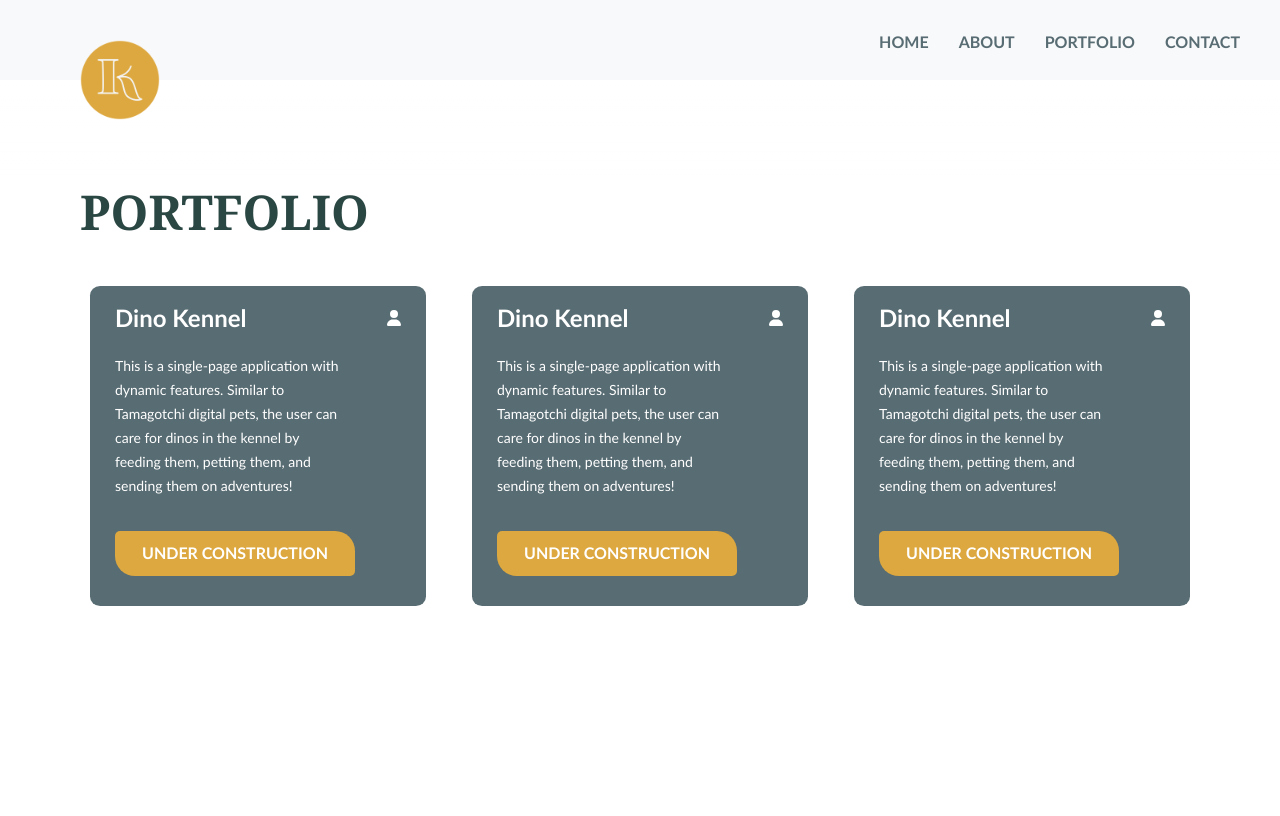
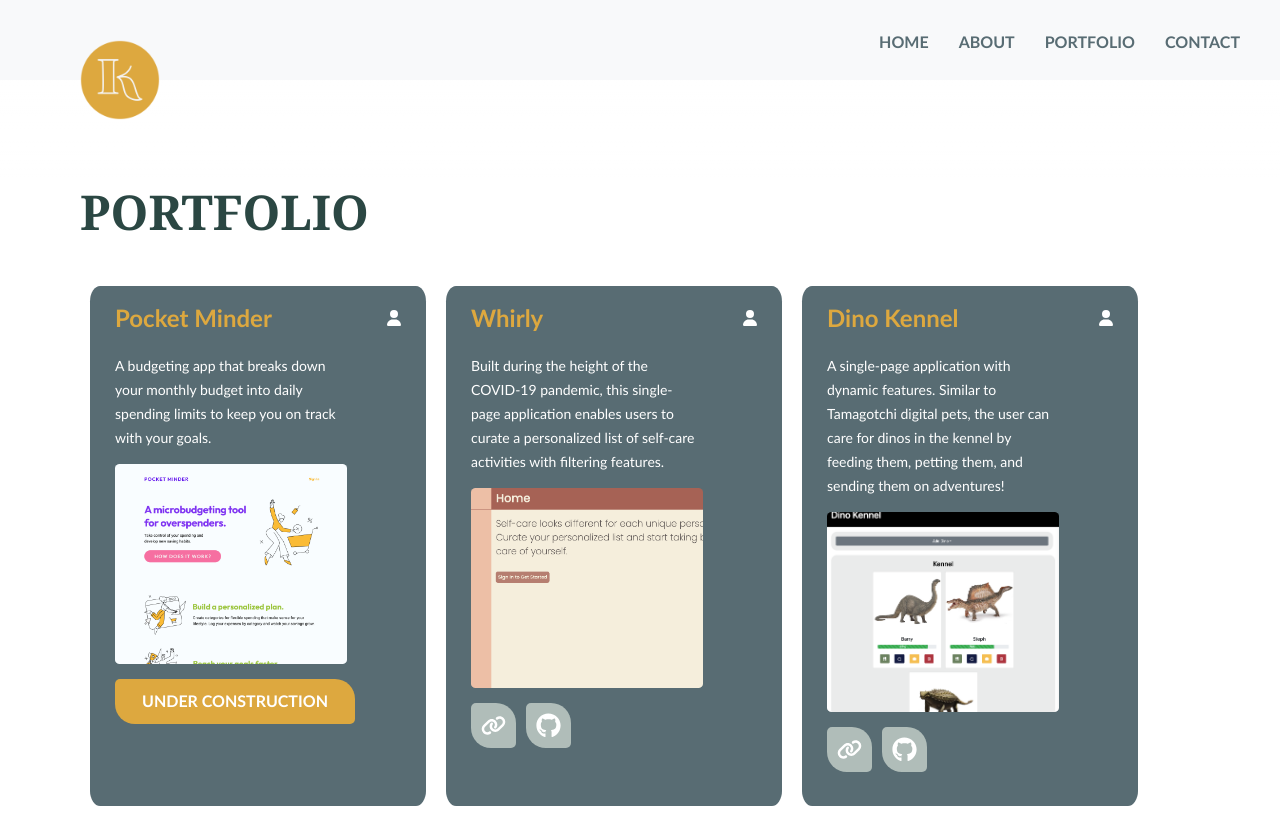
Before and after one commit to kaitvan/portfolio, a React (Vite) app: page /portfolio in a window 1280 px wide. Built offline with nearby package versions, Linux system fonts and the light colour scheme.

Commit message:
Update portfolio page with project content

```diff
--- a/src/components/ProjectCard.jsx
+++ b/src/components/ProjectCard.jsx
@@ -32,7 +32,6 @@ const ProjectCard = ({ project }) => {
 
   return (
     <div className={styles.card}>
-      {/* <img className={styles["card-image"]} src={DinoProject} /> */}
       <div className={styles.content}>
         <div>
           <div className={styles.title}>
@@ -40,6 +39,12 @@ const ProjectCard = ({ project }) => {
             <FontAwesomeIcon icon={faUser} />
           </div>
           <p className={styles.description}>{project.description}</p>
+          <div className={styles.screenshot}>
+            <img
+              src={`./src/assets/projects/${project.screenshot}.png`}
+              className={styles.image}
+            />
+          </div>
         </div>
         <div className={styles["btn-container"]}>
           {!project.inProgress && links}
--- a/src/components/ProjectCard.module.css
+++ b/src/components/ProjectCard.module.css
@@ -1,6 +1,6 @@
 .card {
-  width: 30%;
-  min-width: 270px;
+  min-width: 290px;
+  max-width: 30%;
   min-height: 300px;
   background: var(--color-medium-green);
   color: white;
@@ -24,12 +24,28 @@
 
 h2 {
   margin: 10px 0;
+  color: var(--color-dark-gold);
+  font-weight: bold;
 }
 
 .description {
   font-size: 14px;
   line-height: 24px;
   width: 80%;
+}
+
+.screenshot {
+  width: 90%;
+  border-radius: 3%;
+  height: 200px;
+  margin-bottom: 15px;
+}
+
+.image {
+  object-fit: cover;
+  width: 90%;
+  height: 200px;
+  border-radius: 2%;
 }
 
 .btn-container {
--- a/src/data/projects.js
+++ b/src/data/projects.js
@@ -1,16 +1,19 @@
 export const projects = [
   {
+    id: 1,
     title: "Pocket Minder",
-    screenshot: "",
-    description: "",
-    technologiesUsed: "",
+    screenshot: "pocket-minder",
+    description:
+      "A budgeting app that breaks down your monthly budget into daily spending limits to keep you on track with your goals.",
+    technologiesUsed: ["React", "TypeScript"],
     url: "",
-    githubUrl: "",
+    githubUrl: "https://github.com/kaitvan/pocket-minder",
     groupProject: false,
     inProgress: true,
-    isReady: false,
+    isReady: true,
   },
   {
+    id: 2,
     title: "Citizenship Quiz",
     screenshot: "",
     description: "",
@@ -22,16 +25,20 @@ export const projects = [
     isReady: false,
   },
   {
+    id: 3,
     title: "Whirly",
-    screenshot: "",
-    description: "",
-    technologiesUsed: "",
-    url: "",
-    githubUrl: "",
+    screenshot: "whirly",
+    description:
+      "Built during the height of the COVID-19 pandemic, this single-page application enables users to curate a personalized list of self-care activities with filtering features.",
+    technologiesUsed: ["React", "JavaScript"],
+    url: "https://whirly.netlify.app/",
+    githubUrl: "https://github.com/kaitvan/front-end-capstone",
     groupProject: false,
     inProgress: false,
+    isReady: true,
   },
   {
+    id: 4,
     title: "React Meals",
     screenshot: "",
     description: "",
@@ -43,10 +50,11 @@ export const projects = [
     isReady: false,
   },
   {
+    id: 5,
     title: "Dino Kennel",
-    screenshot: "dino-kennel.png",
+    screenshot: "dino-kennel",
     description:
-      "This is a single-page application with dynamic features. Similar to Tamagotchi digital pets, the user can care for dinos in the kennel by feeding them, petting them, and sending them on adventures!",
+      "A single-page application with dynamic features. Similar to Tamagotchi digital pets, the user can care for dinos in the kennel by feeding them, petting them, and sending them on adventures!",
     technologiesUsed: ["HTML", "CSS", "JavaScript"],
     url: "https://dino-kennel-kaitvan.netlify.app/",
     githubUrl: "https://github.com/kaitvan/dino-kennel",
@@ -55,6 +63,7 @@ export const projects = [
     isReady: true,
   },
   {
+    id: 6,
     title: "Joke Generator",
     screenshot: "",
     description: "",
@@ -66,6 +75,7 @@ export const projects = [
     isReady: false,
   },
   {
+    id: 7,
     title: "Snoopy Chat",
     screenshot: "",
     description: "",
@@ -77,6 +87,7 @@ export const projects = [
     isReady: false,
   },
   {
+    id: 8,
     title: "Tamagotchi",
     screenshot: "",
     description: "",
@@ -88,6 +99,7 @@ export const projects = [
     isReady: false,
   },
   {
+    id: 9,
     title: "Pet Adoption",
     screenshot: "",
     description: "",
@@ -99,6 +111,7 @@ export const projects = [
     isReady: false,
   },
   {
+    id: 10,
     title: "Sorting Hat",
     screenshot: "",
     description: "",
--- a/src/pages/Portfolio.jsx
+++ b/src/pages/Portfolio.jsx
@@ -1,5 +1,6 @@
 import styles from "./Portfolio.module.css";
 import ProjectCard from "../components/ProjectCard";
+import { projects } from "../data/projects";
 
 const PortfolioPage = () => {
   const project = {
@@ -19,9 +20,12 @@ const PortfolioPage = () => {
     <>
       <h1 className={styles.title}>Portfolio</h1>
       <div className={styles.projects}>
-        <ProjectCard project={project} />
-        <ProjectCard project={project} />
-        <ProjectCard project={project} />
+        {projects.map(
+          (project) =>
+            project.isReady && (
+              <ProjectCard project={project} key={project.id} />
+            )
+        )}
       </div>
     </>
   );
--- a/src/pages/Portfolio.module.css
+++ b/src/pages/Portfolio.module.css
@@ -9,5 +9,4 @@
 .projects {
   display: flex;
   flex-wrap: wrap;
-  justify-content: space-between;
 }
```
Also changed, not shown: src/assets/projects/pocket-minder.png (added), src/assets/projects/whirly.png (added).
